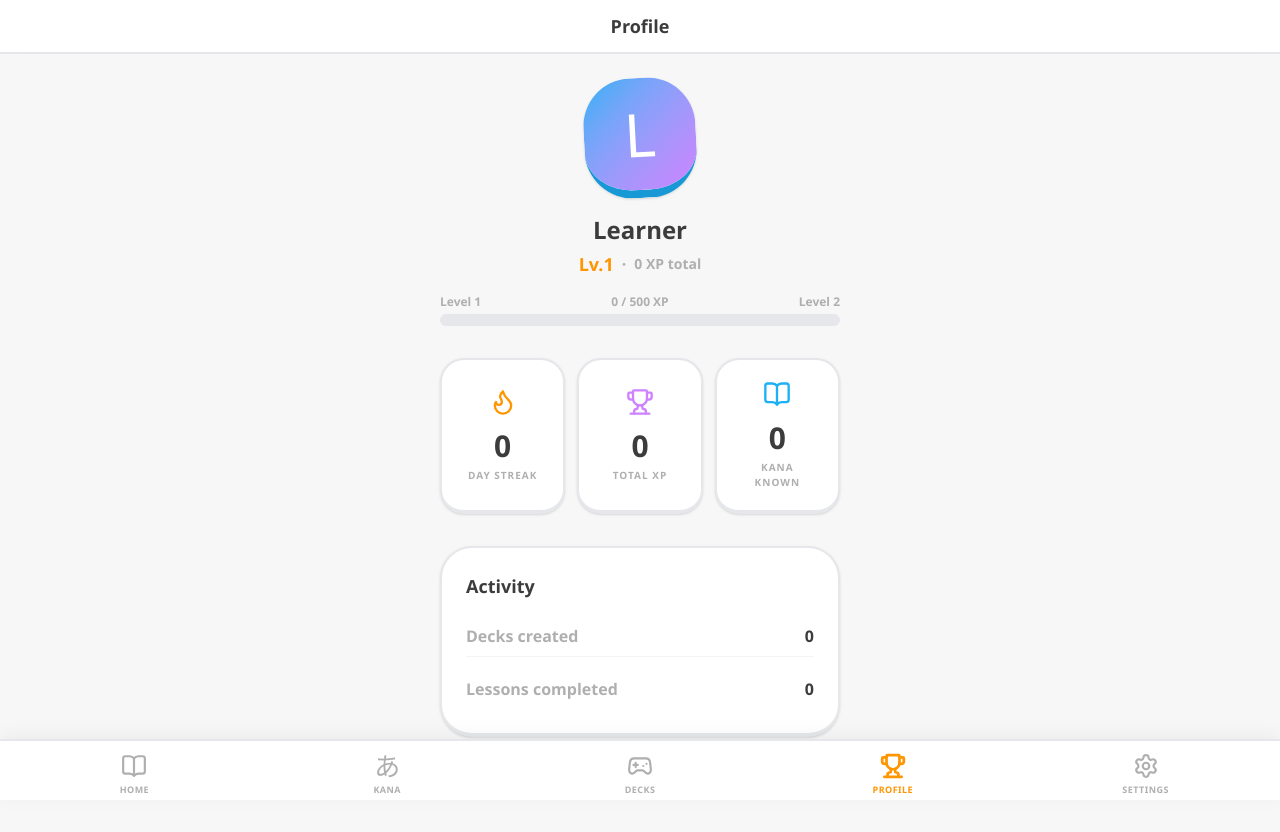
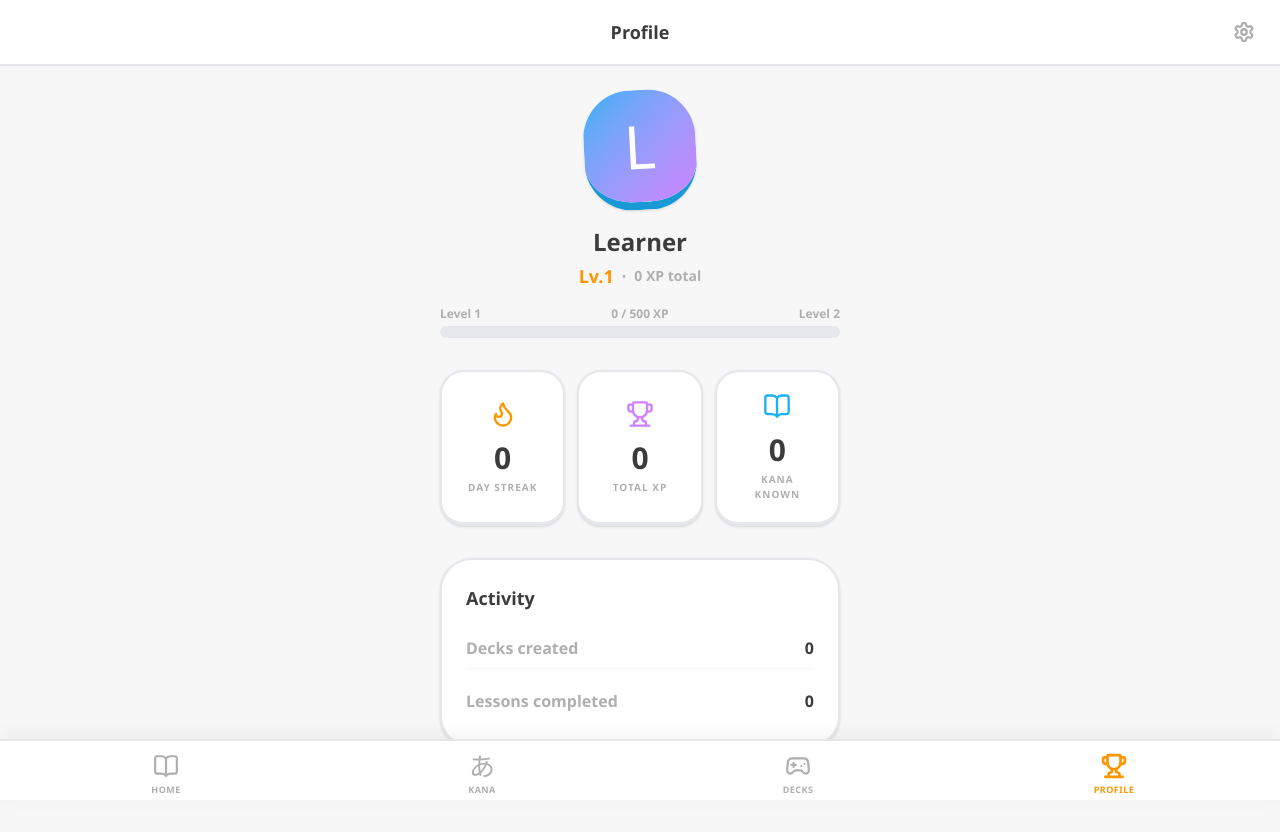
Before and after one commit to NgnPhamGiaHuy/japanese, a Next.js app in the folder src/: page /profile in a window 1280 px wide. Shown: the top 832 px of the page. Built offline with nearby package versions, Linux system fonts and the light colour scheme; no server answers.

Commit message:
refactor: merge profile tab with setting

```diff
--- a/src/app/(main)/profile/page.tsx
+++ b/src/app/(main)/profile/page.tsx
@@ -1,11 +1,12 @@
 "use client";
 
 import Image from "next/image";
-import { BookOpen, Flame, Trophy } from "lucide-react";
+import Link from "next/link";
+import { BookOpen, Flame, Settings, Trophy } from "lucide-react";
 
 import { useLessons } from "@/features/flashcard/hooks/useLessons";
 import { useUserProgress } from "@/features/user/hooks/useUserProgress";
-import { ScreenHeader } from "@/shared/components/layout";
+import { SCREEN_HEADER_BACK_BUTTON_CLASS, ScreenHeader } from "@/shared/components/layout";
 import { StatCard } from "@/shared/components/ui";
 import { SPACING } from "@/shared/constants";
 import { useAppStore } from "@/store/useAppStore";
@@ -26,7 +27,18 @@ export default function ProfilePage() {
 
     return (
         <div className="min-h-[100dvh] bg-[#F7F7F8] pb-28">
-            <ScreenHeader title="Profile" />
+            <ScreenHeader
+                title="Profile"
+                right={
+                    <Link
+                        href="/settings"
+                        className={SCREEN_HEADER_BACK_BUTTON_CLASS}
+                        aria-label="Settings"
+                    >
+                        <Settings size={22} strokeWidth={2.5} />
+                    </Link>
+                }
+            />
             <div className={`mx-auto max-w-md ${SPACING.pagePadding} pt-6`}>
                 {/* Avatar */}
                 <div className="mb-8 flex flex-col items-center">
--- a/src/app/(main)/settings/page.tsx
+++ b/src/app/(main)/settings/page.tsx
@@ -21,7 +21,7 @@ export default function SettingsPage() {
 
     return (
         <div className="min-h-[100dvh] bg-[#F7F7F8] pb-28">
-            <ScreenHeader title="Settings" />
+            <ScreenHeader title="Settings" backHref="/profile" />
             <div className={`mx-auto max-w-md ${SPACING.pagePadding} pt-6`}>
                 <div className="space-y-4">
                     {/* Appearance */}
--- a/src/shared/components/layout/BottomNav.tsx
+++ b/src/shared/components/layout/BottomNav.tsx
@@ -2,7 +2,7 @@
 
 import Link from "next/link";
 import { usePathname } from "next/navigation";
-import { BookOpen, Gamepad2, Settings, Trophy } from "lucide-react";
+import { BookOpen, Gamepad2, Trophy } from "lucide-react";
 
 const NAV_ICON_SIZE = 26;
 const NAV_ICON_STROKE_ACTIVE = 2.5;
@@ -56,20 +56,17 @@ const ROUTES: NavRoute[] = [
         activeIcon: <Trophy size={NAV_ICON_SIZE} strokeWidth={NAV_ICON_STROKE_ACTIVE} />,
         activeColor: "text-[#ff9600]",
     },
-    {
-        href: "/settings",
-        label: "Settings",
-        icon: <Settings size={NAV_ICON_SIZE} strokeWidth={NAV_ICON_STROKE_IDLE} />,
-        activeIcon: <Settings size={NAV_ICON_SIZE} strokeWidth={NAV_ICON_STROKE_ACTIVE} />,
-        activeColor: "text-[#afafaf]",
-    },
 ];
 
 const BottomNav = () => {
     const pathname = usePathname();
 
-    const isActive = (href: string) =>
-        href === "/" ? pathname === "/" : pathname.startsWith(href);
+    const isActive = (href: string) => {
+        if (href === "/") return pathname === "/";
+        if (href === "/profile")
+            return pathname.startsWith("/profile") || pathname.startsWith("/settings");
+        return pathname.startsWith(href);
+    };
 
     return (
         <nav
```
